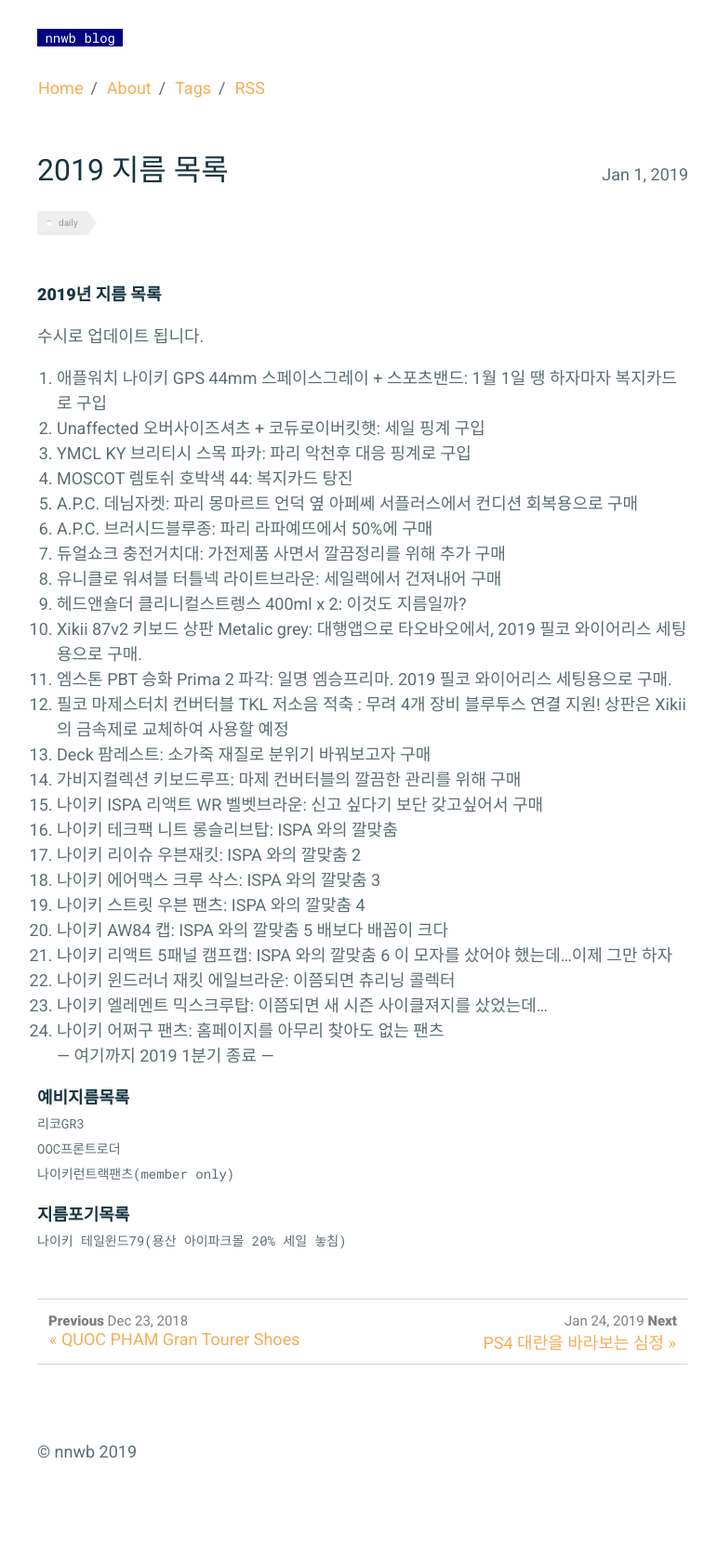
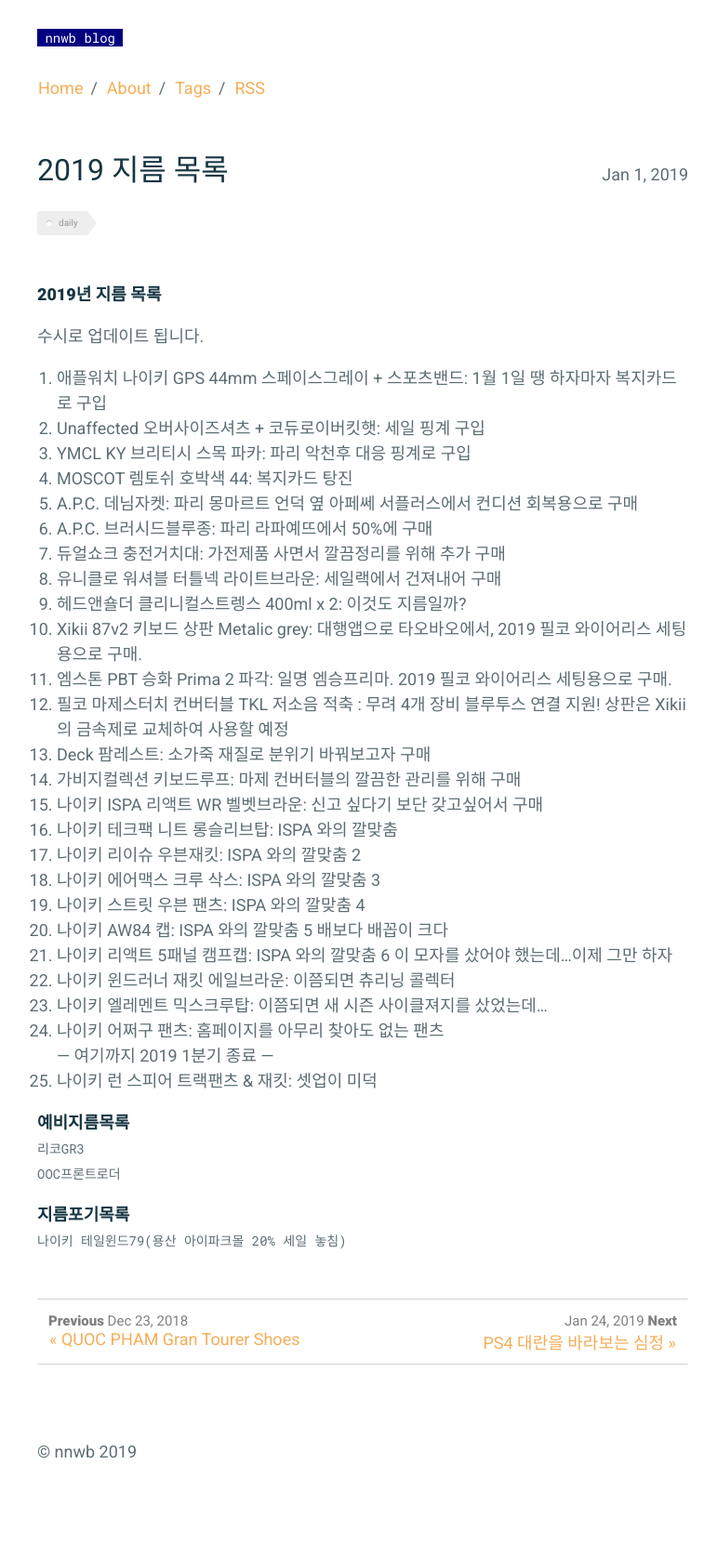
Before and after one commit to nnwb/nnwb.github.io, a Jekyll site: the page built from _posts/2019-01-01-2019buy.md, in a window 1280 px wide. Shown: the whole page at 93% size, without its empty margins (250-1021 px from the left). Built offline with Jekyll 4.4.1, drawn with Linux system fonts in a browser that asks for light colours; comment, search, counter and statistics services are not loaded.

Commit message:
Update 2019-01-01-2019buy.md

```diff
--- a/_posts/2019-01-01-2019buy.md
+++ b/_posts/2019-01-01-2019buy.md
@@ -35,12 +35,12 @@ comments: true
 23. 나이키 엘레멘트 믹스크루탑: 이쯤되면 새 시즌 사이클져지를 샀었는데…
 24. 나이키 어쩌구 팬츠: 홈페이지를 아무리 찾아도 없는 팬츠
 — 여기까지 2019 1분기 종료 —
+25. 나이키 런 스피어 트랙팬츠 & 재킷: 셋업이 미덕
 
 
 **예비지름목록**
 `리코GR3`
 `OOC프론트로더`
-`나이키런트랙팬츠(member only)`
 
 **지름포기목록**
 `나이키 테일윈드79(용산 아이파크몰 20% 세일 놓침)`
```
